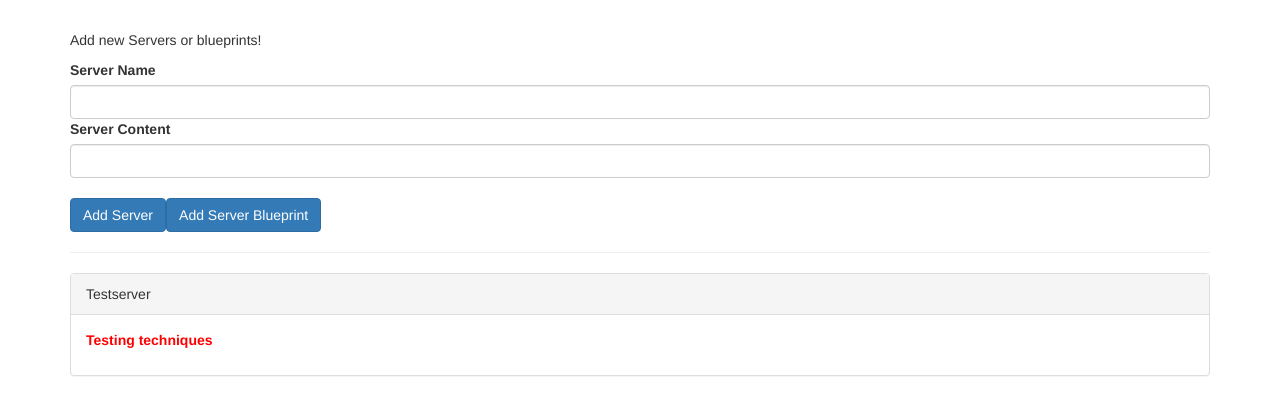
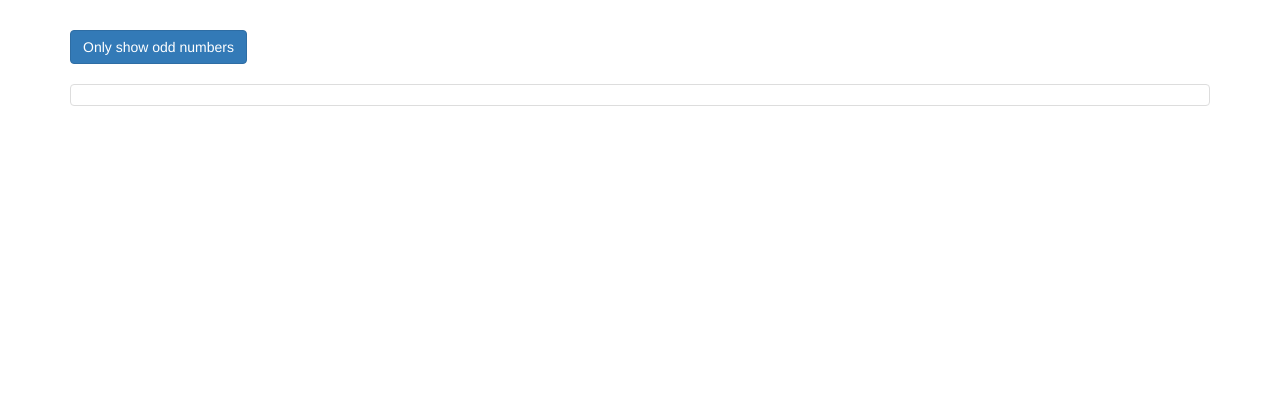
Before and after one commit to 3atharvkurdukar/my-first-app, an Angular app: page / in a window 1280 px wide. Shown: the top 414 px of the page. Built offline with nearby package versions, Linux system fonts and the light colour scheme.

Commit message:
Directives start app

```diff
--- a/src/app/app.component.html
+++ b/src/app/app.component.html
@@ -1,19 +1,18 @@
 <div class="container">
-  <app-cockpit
-    (serverCreated)="onServerAdded($event)"
-    (blueprintCreated)="onBlueprintAdded($event)">
-  </app-cockpit>
-  <hr>
   <div class="row">
     <div class="col-xs-12">
-    <app-server-element
-      *ngFor="let element of serverElements"
-      [element]="element">
-      <p>
-        <strong *ngIf="element.type === 'server'" style="color: red">{{ element.content }}</strong>
-        <em *ngIf="element.type === 'blueprint'">{{ element.content }}</em>
-      </p>
-    </app-server-element>
+      <button
+        class="btn btn-primary"
+        (click)="onlyOdd = !onlyOdd">Only show odd numbers</button>
+      <br><br>
+      <ul class="list-group">
+        <li
+          class="list-group-item">
+        </li>
+      </ul>
+      <ng-template [ngIf]="onlyOdd">
+        <p>Only odd</p>
+      </ng-template>
     </div>
   </div>
 </div>
--- a/src/app/app.component.ts
+++ b/src/app/app.component.ts
@@ -6,24 +6,6 @@
   styleUrls: ['./app.component.css']
 })
 export class AppComponent {
-  serverElements = [
-    {type: 'server', name: 'Testserver', content: 'Testing techniques'}
-  ];
-
-  onServerAdded(serverData: {serverName: string, serverContent: string}) {
-    this.serverElements.push({
-      type: 'server',
-      name: serverData.serverName,
-      content: serverData.serverContent
-    });
-  }
-
-  onBlueprintAdded(blueprintData: { blueprintName: string, blueprintContent: string }) {
-    this.serverElements.push({
-      type: 'blueprint',
-      name: blueprintData.blueprintName,
-      content: blueprintData.blueprintContent
-    });
-  }
-
+  numbers = [1, 2, 3, 4, 5];
+  onlyOdd = false;
 }
--- a/src/app/cockpit/cockpit.component.html
+++ /dev/null
@@ -1,12 +0,0 @@
-<div class="row">
-  <div class="col-xs-12">
-    <p>Add new Servers or blueprints!</p>
-    <label>Server Name</label>
-    <input type="text" class="form-control" #nameInput>
-    <label>Server Content</label>
-    <input type="text" class="form-control" #contentInput>
-    <br>
-    <button class="btn btn-primary" (click)="onAddServer(nameInput, contentInput)">Add Server</button>
-    <button class="btn btn-primary" (click)="onAddBlueprint(nameInput)">Add Server Blueprint</button>
-  </div>
-</div>
--- a/src/app/cockpit/cockpit.component.ts
+++ /dev/null
@@ -1,40 +0,0 @@
-import { Component, OnInit, EventEmitter, Output, ViewChild, ElementRef } from '@angular/core';
-
-@Component({
-  selector: 'app-cockpit',
-  templateUrl: './cockpit.component.html',
-  styleUrls: ['./cockpit.component.css']
-})
-export class CockpitComponent implements OnInit {
-
-  @Output () serverCreated = new EventEmitter<{
-    serverName: string,
-    serverContent: string
-  }>();
-  @Output () blueprintCreated = new EventEmitter<{
-    blueprintName: string,
-    blueprintContent: string
-  }>();
-
-  @ViewChild('contentInput') contentInput: ElementRef;
-
-  constructor() { }
-
-  ngOnInit() {
-  }
-
-  onAddServer(nameInput: HTMLInputElement, contentInput: HTMLInputElement) {
-    this.serverCreated.emit({
-      serverName: nameInput.value,
-      serverContent: contentInput.value
-    }) ;
-  }
-
-  onAddBlueprint(nameInput: HTMLInputElement) {
-    this.blueprintCreated.emit({
-      blueprintName: nameInput.value,
-      blueprintContent: this.contentInput.nativeElement.value
-    });
-  }
-
-}
--- a/src/app/server-element/server-element.component.css
+++ /dev/null
@@ -1,3 +0,0 @@
-p {
-  color: blue;
-}
--- a/src/app/server-element/server-element.component.html
+++ /dev/null
@@ -1,6 +0,0 @@
-<div class="panel panel-default">
-  <div class="panel-heading">{{ element.name }}</div>
-  <div class="panel-body">
-    <ng-content></ng-content>
-  </div>
-</div>
--- a/src/app/server-element/server-element.component.ts
+++ /dev/null
@@ -1,18 +0,0 @@
-import { Component, OnInit, Input, ViewEncapsulation } from '@angular/core';
-
-@Component({
-  selector: 'app-server-element',
-  templateUrl: './server-element.component.html',
-  styleUrls: ['./server-element.component.css'],
-  encapsulation: ViewEncapsulation.Emulated  // Emulated, Native, None, ShadowDom
-})
-export class ServerElementComponent implements OnInit {
-
-  @Input() element: {type: string, name: string, content: string};
-
-  constructor() { }
-
-  ngOnInit() {
-  }
-
-}
```
Also changed, not shown: src/app/app.module.ts (+4 -8 lines), src/app/cockpit/cockpit.component.css (deleted).
